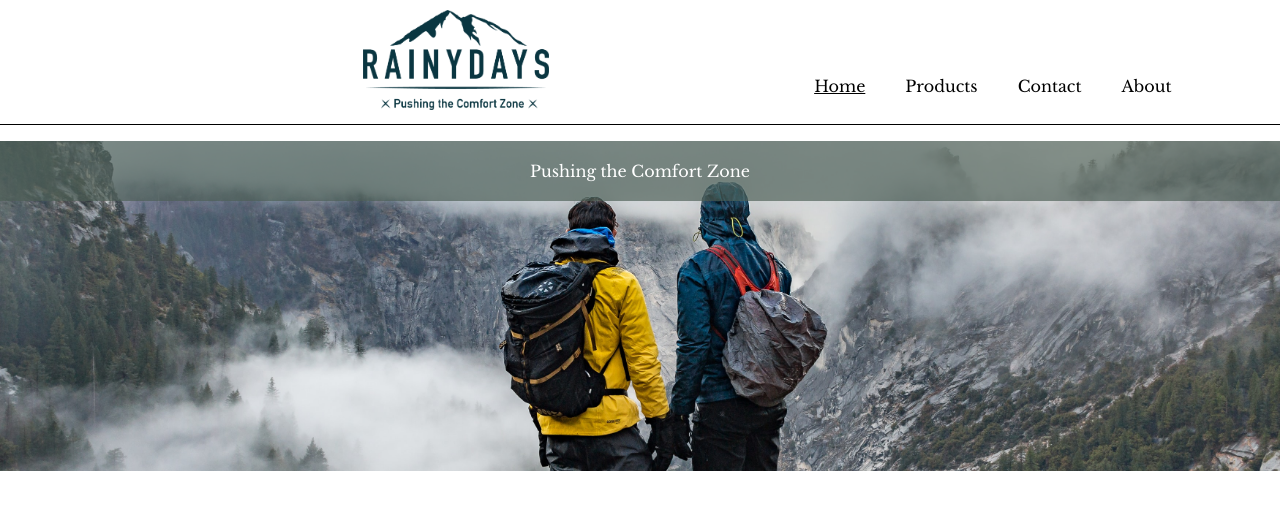
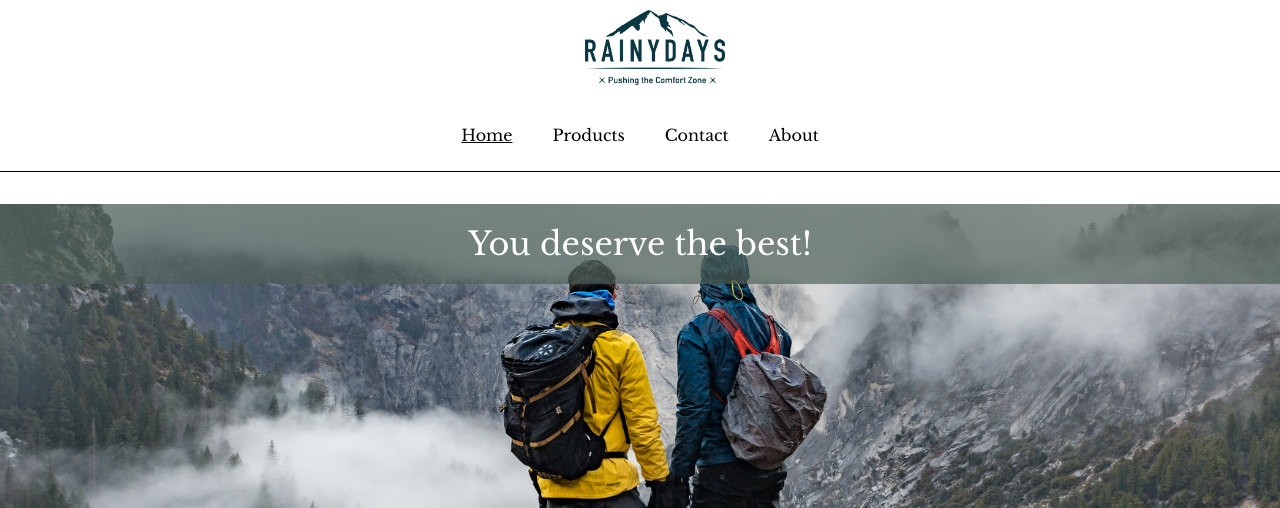
Before and after one commit to LineNil/CMS-ca, a plain HTML site: page index.html in a window 1280 px wide. Shown: the top 508 px of the page. Drawn offline with nearby package versions, Linux system fonts and the light colour scheme.

Commit message:
finish touch2

```diff
--- a/css/global.css
+++ b/css/global.css
@@ -37,6 +37,14 @@ img{
   position: relative;
   position: static;
 }
+
+.logo-img{
+  width: 140px;
+  height: auto;
+  position: relative;
+  position: static;
+  margin: 0px auto;
+  }
 
 .products-img{
   object-fit: contain;
@@ -80,6 +88,7 @@ header{
   position: relative;
   display: flex;
   border-bottom: 1px solid black;
+  flex-direction: column
 }
 
 .fa-solid{
@@ -97,12 +106,12 @@ header{
 
 .logo{
     padding: 10px 0px 10px 30px;
+    text-align: center;
   }
 
 
 .logo img{
   width: 90x;
-  height: 45px;
 }
 
 
@@ -119,8 +128,7 @@ header{
 nav{
   position: absolute;
   background: rgb(76, 95, 85);
-  left: 245px;
-  top: 50px;
+  justify-content: center;
 }
 
 nav, #hamburger-menu{
--- a/css/media.css
+++ b/css/media.css
@@ -7,12 +7,33 @@
     margin-right: auto;
     width: 50%;
   }
+
+  nav ul{
+    display: flex;
+  }
+  .checkbox{
+    display: none;
+  }
+  nav{
+    position: relative;
+    background-color: transparent;
+    display: flex;
+    flex-direction: row;
+  }
+  nav a{
+    color: black;
+  }
+
+  .hamburger{
+    display: none;
+  }
 }
 
 @media (min-width:700px) {
 
 
 /*hamburger menu*/
+
 
 nav ul{
   display: flex;
@@ -43,9 +64,6 @@ nav a{
     min-height: auto
   }
 
-  .logo img{
-    height: 100px;
-  }
 
   .fa-solid{
     font-size: 2.2em;
@@ -94,6 +112,10 @@ nav a{
   .welcome{
     min-height: 330px;
     }
+
+  .welcome-text{
+    font-size: 2em;
+  }
 
   /*products*/
 
--- a/index.html
+++ b/index.html
@@ -19,7 +19,7 @@
      <label class="hamburger" for="hamburger-menu"><i class="fas fa-bars"></i></label>
      <input class="checkbox" type="checkbox" id="hamburger-menu" />
      <a href="index.html" class="logo">
-     <img src="images/RainyDays_Logo.png" alt="Logo for RainyDays" />
+     <img class="logo-img" src="images/RainyDays_Logo.png" alt="Logo for RainyDays" />
      </a>
      <nav>
        <ul>
@@ -34,7 +34,7 @@
    <main>
       <section class="welcome">
         <div>
-          <p class="welcome-text">Pushing the Comfort Zone</p>
+          <p class="welcome-text">You deserve the best!</p>
         </div>
       </section>
         <h1>Our Jackets</h1>
```
Also changed, not shown: Check-out-succsess.html (+1 -1 lines), Check-out.html (+1 -1 lines), Contact.html (+1 -1 lines), Products-item.html (+1 -1 lines), Products.html (+1 -1 lines), about.html (+2 -1 lines).
